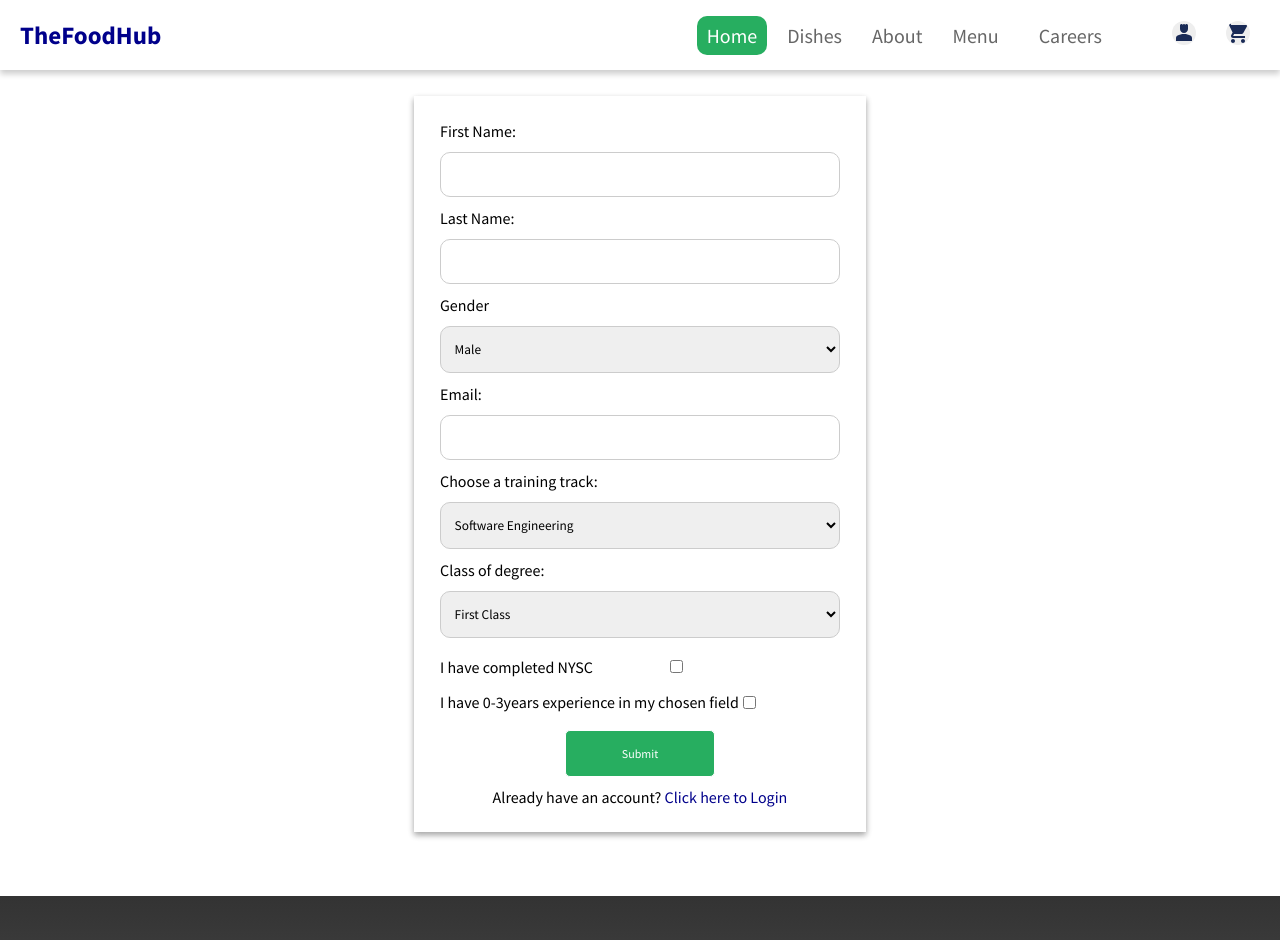
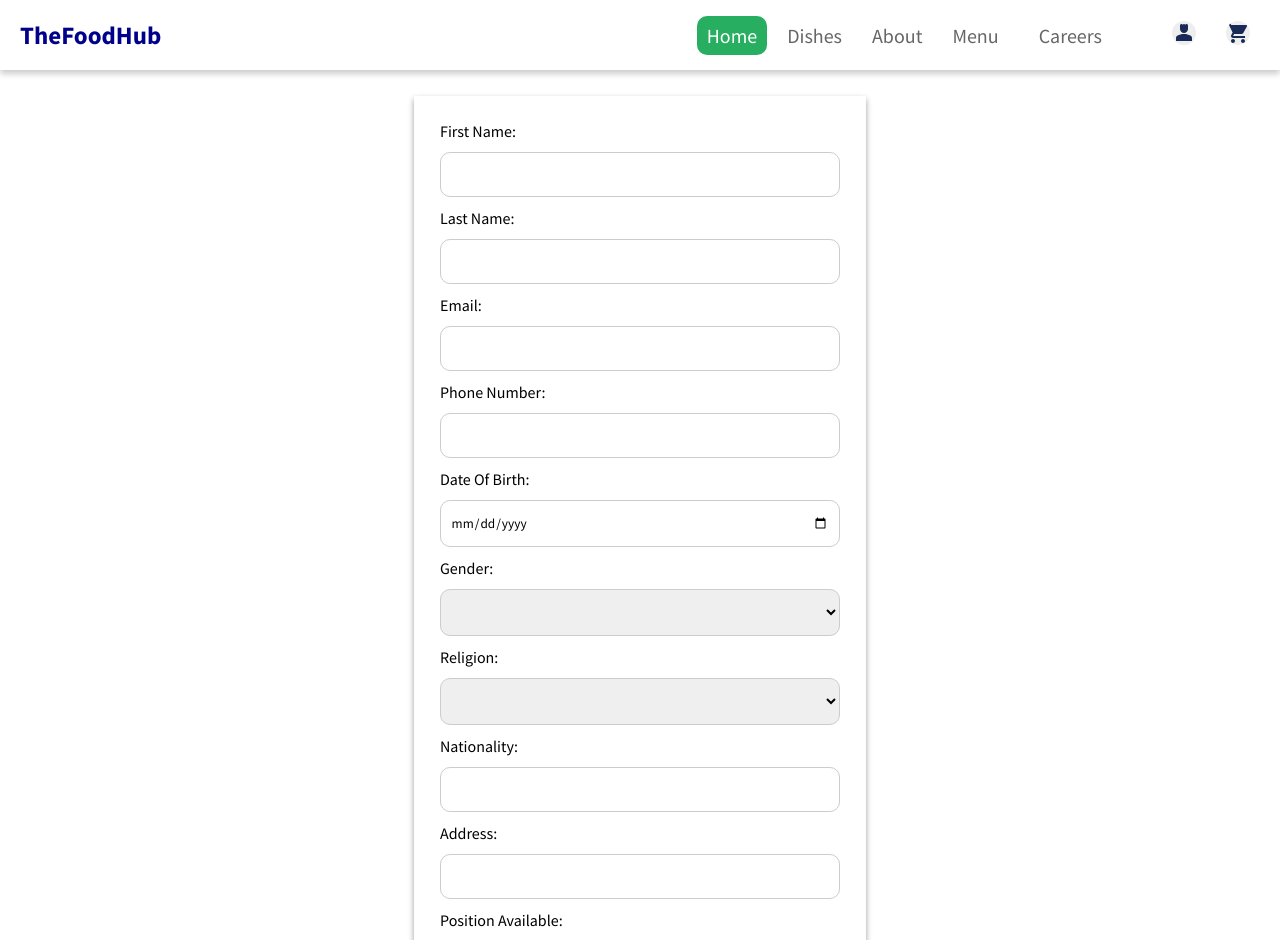
Before and after one commit to Osinfade-Idris/thefoodhub, a React (Create React App) app: page /apply in a window 1280 px wide. Shown: the top 940 px of the page. Built offline with nearby package versions, Linux system fonts and the light colour scheme.

Commit message:
Latest Developments 10th November

```diff
--- a/src/components/topbar/Topbar.jsx
+++ b/src/components/topbar/Topbar.jsx
@@ -1,4 +1,4 @@
-import React from 'react'
+import React,{useState} from 'react'
 import "./topbar.css"
 import Passport from '../../assets/images/avatar.png';
 
@@ -7,6 +7,7 @@ import LanguageIcon from '@mui/icons-material/Language';
 import SettingsIcon from '@mui/icons-material/Settings';
 
 export default function Topbar() {
+  const [extra, setExtra] = useState(false);
   return (
     <div className="topbar">
         <div className="topbarWrapper">
@@ -28,11 +29,11 @@ export default function Topbar() {
               <div className="topbarIconContainer">
                 <SettingsIcon/>
               </div>
-              <img src={Passport} alt="Avatar" className="topAvatar" />
+              <img onClick={()=> setExtra(!extra)} src={Passport} alt="Avatar" className="topAvatar" />
 
-                <div class="toggle">
-                  <a href="user-profile.php?user_id=<?php echo $loguser_id?>"><div class="sub-link"><i class="fa fa-eye"></i> My Profile </div></a>
-                  <a href="../connection/code.php?action=logout"><div class="sub-link"><i class="fa fa-sign-out-alt"></i> Log-Out </div></a>
+                <div className={`toggle ${!extra && 'dis-none'}`}>
+                  <a><div class="sub-link"> My Profile </div></a>
+                  <a><div class="sub-link">Log-Out </div></a>
                   </div>
                 </div>
         </div>
--- a/src/components/topbar/topbar.css
+++ b/src/components/topbar/topbar.css
@@ -80,3 +80,7 @@
     border-bottom: #00a65a solid;
     color: #00a65a;
 }
+
+.dis-none{
+    display: none;
+}
--- a/src/pages/apply/Apply.jsx
+++ b/src/pages/apply/Apply.jsx
@@ -19,6 +19,8 @@ const Apply = () => {
         <label>First Name:</label>
         <input
           type="text"
+          name="firstName"
+          id="firstName"
           {...register("firstName", {
             required: "Please fill in your first name",
             minLength: {
@@ -28,86 +30,153 @@ const Apply = () => {
           })}
         />
         <p className="errors">{errors.firstName?.message}</p>
+
         <label>Last Name:</label>
         <input
           type="text"
+          name="lastNmae"
+          id="lastName"
           {...register("lastName", {
             required: "Please fill in your Last name",
             minLength: {
               value: 4,
-              message: "The minimum first name length is 4",
+              message: "The minimum last name length is 4",
             },
           })}
         />
         <p className="errors">{errors.lastName?.message}</p>
-        <label for="gender">Gender</label>
-        <select
-          name="gender"
-          id="gender"
-          {...register("gender", { required: "This is required" })}
-        >
-          <option value="male">Male</option>
-          <option value="female">Female</option>
-        </select>
+
         {/* {errors.body && <p style={{ color: 'red' }}>Please check your last name</p>} */}
         <label>Email:</label>
         <input
           type="text"
+          name="email"
+          id="email"
           {...register("email", {
             required: "Please fill in your Email",
             minLength: {
               value: 4,
-              message: "The minimum first name length is 4",
+              message: "Invalid Mail",
             },
           })}
         />
         <p className="errors">{errors.email?.message}</p>
 
-        <label for="training_track">Choose a training track:</label>
+        <label>Phone Number:</label>
+        <input
+          type="text"
+          name="phoneNo"
+          id="phoneNo"
+          {...register("phoneNo", {
+            required: "Please fill in your Phone Number",
+            minLength: {
+              value: 4,
+              message: "Invalid Phone Number",
+            },
+          })}
+        />
+        <p className="errors">{errors.phoneNo?.message}</p>
+
+        <label>Date Of Birth:</label>
+        <input
+          type="date"
+          name="dateofbirth"
+          id="dateofbirth"
+          {...register("dateofbirth", {
+            required: "Please fill in your Date of Birth",
+            minLength: {
+              value: 4,
+              message: "Invalid Date",
+            },
+          })}
+        />
+        <p className="errors">{errors.dateofbirth?.message}</p>
+
+        <label for="training_track">Gender:</label>
         <select
-          name="training_track"
-          id="training_track"
-          {...register("training_track")}
+          name="gender"
+          id="gender"
+          {...register("gender", {
+            required: "Please Pick Your Gender",
+            minLength: {
+              value: 4,
+              message: "Invalid Value",
+            },
+          })}
         >
-          <option value="softwareengineering">Software Engineering</option>
-          <option value="devops">Devops</option>
-          <option value="qualityassurance">Quality Assurance</option>
+          <option value=""></option>
+          <option value="Male">Male</option>
+          <option value="Female">Female</option>
         </select>
-        <label for="class_of_degree">Class of degree:</label>
+        <p className="errors">{errors.gender?.message}</p>
+
+        <label for="class_of_degree">Religion:</label>
         <select
-          name="class_of_degree"
-          id="class_of_degree"
-          {...register("class_of_degree")}
+          name="religion"
+          id="religion"
+          {...register("religion", {
+            required: "Please Pick Your Religion",
+            minLength: {
+              value: 4,
+              message: "Invalid Value",
+            },
+          })}
         >
-          <option value="first_class">First Class</option>
-          <option value="second_class_upper">Second Class Upper</option>
-          <option value="second_class_lower">Second Class Lower</option>
+          <option value=""></option>
+          <option value="Christainity">Christainity</option>
+          <option value="Islam">Islam</option>
           <option value="others">Others</option>
         </select>
-        <div className="checkbox">
-          <label for="nysc"> I have completed NYSC</label>
-          <input
-            type="checkbox"
-            id="nysc"
-            name="nysc"
-            value="nysc"
-            {...register("nysc")}
-          />
-        </div>
-        <div className="checkbox">
-          <label for="experience">
-            {" "}
-            I have 0-3years experience in my chosen field
-          </label>
-          <input
-            type="checkbox"
-            id="experience"
-            name="experience"
-            value="experience"
-            {...register("experience")}
-          />
-        </div>
-        {/* <Button value='Register' styleClass='blue-button' type="submit"></Button> */}
+        <p className="errors">{errors.religion?.message}</p>
+
+        <label>Nationality:</label>
+        <input
+          type="text"
+          name="nationality"
+          id="nationality"
+          {...register("nationality", {
+            required: "Please fill in your Nationality",
+            minLength: {
+              value: 4,
+              message: "Invalid Nationality",
+            },
+          })}
+        />
+        <p className="errors">{errors.nationality?.message}</p>
+
+        <label>Address:</label>
+        <input
+          type="text"
+          name="address"
+          id="address"
+          {...register("address", {
+            required: "Please fill in your Address",
+            minLength: {
+              value: 4,
+              message: "Invalid Address",
+            },
+          })}
+        />
+        <p className="errors">{errors.address?.message}</p>
+
+        <label for="training_track">Position Available:</label>
+        <select
+          name="positionAvailable"
+          id="positionAvailable"
+          {...register("positionAvailable", {
+            required: "Please Your Job Interest",
+            minLength: {
+              value: 4,
+              message: "Invalid Value",
+            },
+          })}
+        >
+          <option value=""></option>
+          <option value="Purchase Manager">Purchase Manager</option>
+          <option value="Chef">Chef</option>
+        </select>
+        <p className="errors">{errors.positionAvailable?.message}</p>
+
         <button className="submitButton">Submit</button>
         <div>
           Already have an account?{" "}
--- a/src/pages/login/Login.jsx
+++ b/src/pages/login/Login.jsx
@@ -15,7 +15,6 @@ const Login = () => {
 
     return (
         <div className="registration-div">
-          {/* <img src={InterswitchAcademyLogo} alt="" /> */}
             <form  onSubmit={onSubmit}>
 
                 {/* {errors.body && <p style={{ color: 'red' }}>Please check your last name</p>} */}
```
